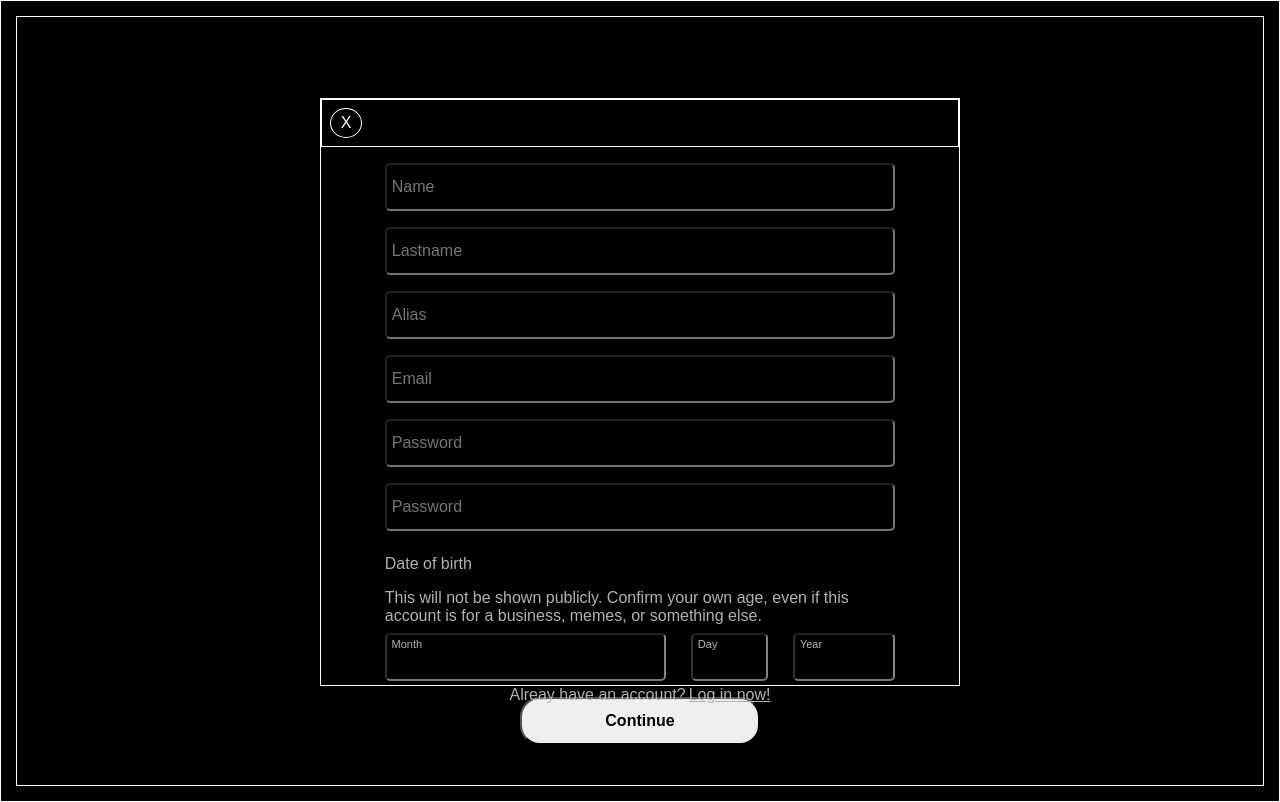
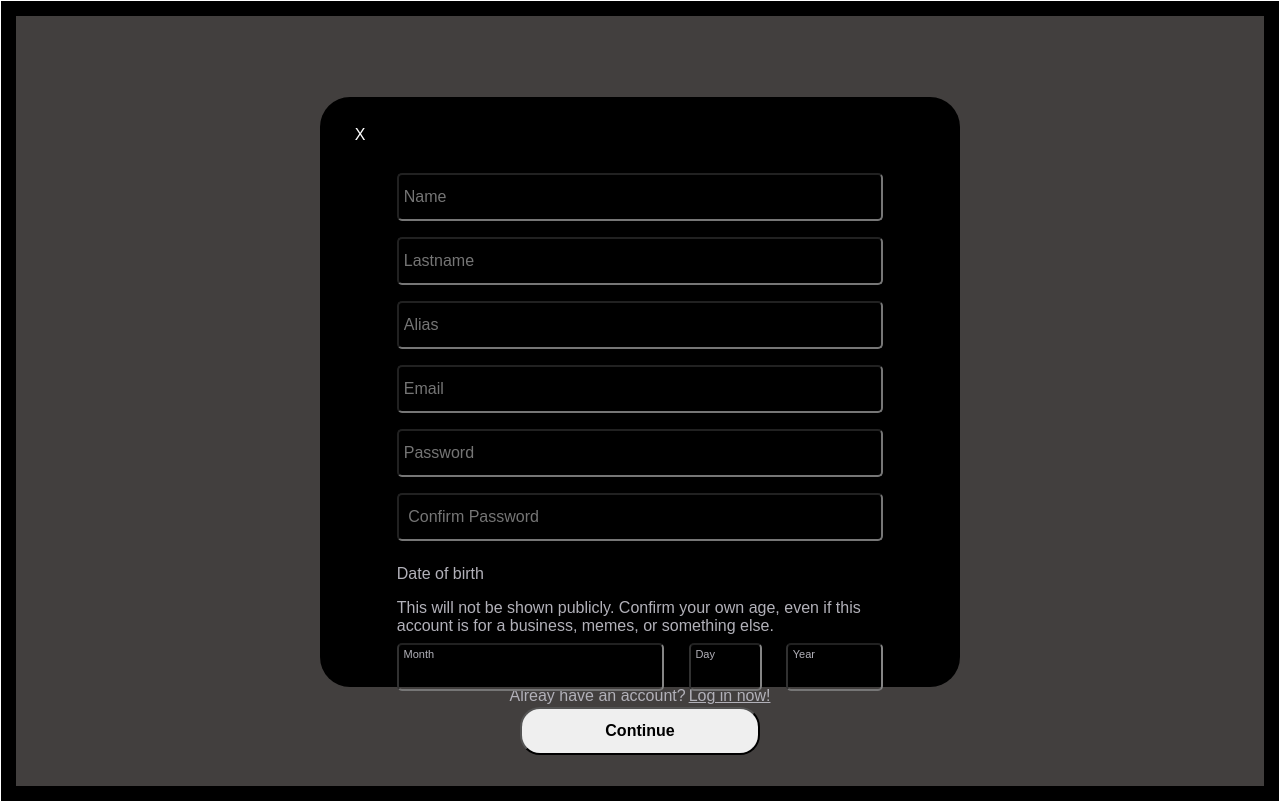
Before and after one commit to EdRafCas/socialnetwork_app, a React (Create React App) app: page /Registration in a window 1280 px wide. Built offline with nearby package versions, Linux system fonts and the light colour scheme; what webfontloader would draw is missing.

Commit message:
formulary finished, adding veryfication method

```diff
--- a/package.json
+++ b/package.json
@@ -6,6 +6,7 @@
     "@testing-library/jest-dom": "^5.16.3",
     "@testing-library/react": "^12.1.4",
     "@testing-library/user-event": "^13.5.0",
+    "firebase": "^9.6.11",
     "react": "^17.0.2",
     "react-dom": "^17.0.2",
     "react-router-dom": "^6.3.0",
--- a/src/Components/DatePicker.js
+++ b/src/Components/DatePicker.js
@@ -75,7 +75,7 @@ const MonthPicker =styled.div`
 
 `
 
-const SelectedMonth =styled.input`
+const Selected =styled.input`
       width:100%;
       height:2rem;
       display:flex;
@@ -107,16 +107,6 @@ const DayPicker=styled.div`
 
      }
 `
-const SelectedDay = styled.div`
-      width:100%;
-      height:2rem;
-      display:flex;
-      justify-content:space-between;
-      align-items:center;
-      &:hover {
-        background: #2C272E};
-`
-
 const YearPicker=styled.div`
       display: flex;
       flex-direction:column;
@@ -129,16 +119,6 @@ const YearPicker=styled.div`
       border-style: inset;
       border-color: rgb(118, 118, 118) rgb(133, 133, 133);
 `
-const SelectedYear = styled.div`
-      width:100%;
-      height:2rem;
-      display:flex;
-      justify-content:space-between;
-      align-items:center;
-      &:hover {
-        background: #2C272E};
-`
-
 const Options=styled.div`
       background:#000;
       border: solid ${theme.BorderColor} 1px;
@@ -148,8 +128,6 @@ const Options=styled.div`
       border-radius:10px;
       max-height:150px;
       overflow-y:auto;
-
-
 `
 const Option = styled.div`
       color:${theme.Text};
@@ -157,15 +135,12 @@ const Option = styled.div`
       padding:0.5rem;
       &:hover {
             background: #2C272E};
-
 `
 
-const DatePicker = () => {
-      const [currentMonth, changeCurrentMonth] =useState("");
+const DatePicker = ({currentMonth, changeCurrentMonth, currentDay, changeCurrentDay, currentYear, changeCurrentYear}) => {
+
       const [showMonth, changeShowMonth] =useState(false);
-      const [currentDay, changeCurrentDay] =useState(false);
       const [showDay, changeShowDay] =useState(false);
-      const [currentYear, changeCurrentYear] =useState(false);
       const [showYear, changeShowYear] =useState(false);
 
       const handleClick =(e)=>{
@@ -206,11 +181,12 @@ const DatePicker = () => {
                   <Pickers>
                         <MonthPicker>
                               <TextLabel>Month</TextLabel>
-                              <SelectedMonth
+                              <Selected
                                     onClick={()=>{changeShowMonth(!showMonth)
                                                 changeShowDay(false);
                                                 changeShowYear(false)}}
                                     value={currentMonth}
+                                    readOnly
                               />
                               {showMonth &&
                                     <Options>
@@ -228,12 +204,13 @@ const DatePicker = () => {
                         </MonthPicker>
                         <DayPicker>
                               <TextLabel>Day</TextLabel>
-                              <SelectedDay
+                              <Selected
                                     onClick={()=>{changeShowMonth(false);
                                                 changeShowDay(!showDay);
-                                                changeShowYear(false)}}>
-                              {currentDay}
-                              </SelectedDay>
+                                                changeShowYear(false)}}
+                                    value={currentDay}
+                                    readOnly
+                              />
                               {showDay && currentMonth!=="February" ?
                                     <Options>
                                           {daysArray.map((day)=>{
@@ -263,11 +240,13 @@ const DatePicker = () => {
                         </DayPicker>
                         <YearPicker>
                               <TextLabel>Year</TextLabel>
-                              <SelectedYear onClick={()=>{changeShowMonth(false);
+                              <Selected
+                                    onClick={()=>{changeShowMonth(false);
                                                 changeShowDay(false);
-                                                            changeShowYear(!showYear)}}>
-                              {currentYear}
-                              </SelectedYear>
+                                                changeShowYear(!showYear)}}
+                                    value={currentYear}
+                                    readOnly
+                              />
                               {showYear &&
                                     <Options>
                                           {years.map((year)=>{
--- a/src/Components/LoginPage.js
+++ b/src/Components/LoginPage.js
@@ -244,7 +244,7 @@ const LoginPage = ({timeline, changeTimeline, changeRegistration}) => {
       </Timeline>
       <AccountManagement>
         {autorizacion === false ?
-          <Formulary onSubmit={handleSubmit}>
+          <Formulary LoginUpFormulary onSubmit={handleSubmit}>
             <InputContainer>
               <FormularyInput
                 type="text"
--- a/src/Components/SignUp.js
+++ b/src/Components/SignUp.js
@@ -17,19 +17,21 @@ const RegistrationContainer =styled.div`
       padding:1rem;
       /* margin-top:-50px;
       margin-left:-200px; */
-      border: solid ${theme.BorderColor} 1px;
+      /* border: solid ${theme.BorderColor} 1px; */
       /* background:rgba(91, 112, 131, 0.8); */
-      background:Black;
-      opacity:1;
+      background:${theme.LightGrey};
 
 `
 const RegistrationBox=styled.div`
       display:flex;
       flex-direction:column;
-      border: solid ${theme.BorderColor} 1px;
+      border-radius:30px;
+      padding:1rem;
+      /* border: solid ${theme.BorderColor} 1px; */
       width:100%;
       max-height:80%;
       max-width:40rem;
+      background:black;
 `
 const RegistrationInputContainer=styled.div`
       width:100%;
@@ -53,7 +55,7 @@ const LinkContainer=styled.div`
       display:flex;
       flex-direction:row;
       justify-content:flex-start;
-      border: solid ${theme.BorderColor} 1px;
+      /* border: solid ${theme.BorderColor} 1px; */
       padding: 0.5rem 0.5rem;
 `
 const ReturnToLogin=styled(Link)`
@@ -63,7 +65,7 @@ const ReturnToLogin=styled(Link)`
       width:2rem;
       font-size:1rem;
       color:white;
-      border: solid ${theme.BorderColor} 1px;
+      /* border: solid ${theme.BorderColor} 1px; */
       padding:5px;
       text-decoration:none;
       border-radius:50%;
@@ -114,6 +116,9 @@ const RegistrationPage = () => {
       const [emailHolder, changeEmailHolder] =useState("")
       const [passwordHolder, changePasswordHolder] =useState("")
       const [password2Holder, changePassword2Holder] =useState("")
+      const [currentMonth, changeCurrentMonth] =useState("");
+      const [currentDay, changeCurrentDay] =useState("");
+      const [currentYear, changeCurrentYear] =useState("");
 
       const handleChange =(e)=>{
             switch(e.target.name){
@@ -140,13 +145,24 @@ const RegistrationPage = () => {
             }
       }
 
+      const handleSubmit = (e) => {
+            e.preventDefault();
+            console.log(nameHolder,lastnameHolder,aliasHolder,emailHolder,passwordHolder, password2Holder,currentMonth,currentDay, currentYear)
+
+            const regularExpression=/[a-zA-Z0-9_.+-]+@[a-zA-Z0-9-]+\.[a-zA-Z0-9-.]+/;
+            if (!regularExpression.test(emailHolder)){
+                  console.log("no es un correo")
+            }
+
+      }
+
       return (
             <RegistrationContainer>
                   <RegistrationBox>
                         <LinkContainer>
                            <ReturnToLogin to="/">X</ReturnToLogin>
                         </LinkContainer>
-                        <Formulary SignUpFormulary>
+                        <Formulary SignUpFormulary onSubmit={handleSubmit}>
                               <>
                               <RegistrationInputContainer>
                                     <FormularyInput Registration
@@ -154,7 +170,6 @@ const RegistrationPage = () => {
                                           name="name"
                                           value={nameHolder}
                                           placeholder="Name"
-                                          onFocus="this.placeholder=''"
                                           onChange={handleChange}
                                     />
                                     {nameHolder ==="" ?
@@ -219,7 +234,7 @@ const RegistrationPage = () => {
                                           type="password2"
                                           name="password2"
                                           value={password2Holder}
-                                          placeholder="Password"
+                                          placeholder=" Confirm Password"
                                           onChange={handleChange}
                                     />
                                     {passwordHolder ==="" ?
@@ -228,7 +243,15 @@ const RegistrationPage = () => {
                                     }
                               </RegistrationInputContainer>
                               </>
-                              <DatePicker/>
+                              <DatePicker
+                                    currentMonth={currentMonth}
+                                    changeCurrentMonth={changeCurrentMonth}
+                                    currentDay={currentDay}
+                                    changeCurrentDay={changeCurrentDay}
+                                    currentYear={currentYear}
+                                    changeCurrentYear={changeCurrentYear}
+
+                              />
                               <ButtonContainer>
                                     <ButtonSignUp type="submit" name="sendMesssage">Continue</ButtonSignUp>
                               </ButtonContainer>
--- a/src/Elements/ElementsFormulary.js
+++ b/src/Elements/ElementsFormulary.js
@@ -7,9 +7,6 @@ const InputContainer =styled.div`
   justify-content:center;
   flex-direction:row;
   gap:1rem;
-
-
-
 `
 const Formulary =styled.form`
   width:${(props)=> props.SignUpFormulary ? "80%" : "100%"};
@@ -19,6 +16,7 @@ const Formulary =styled.form`
   align-self:center;
   height:auto;
   gap:1rem;
+  border:${(props)=> props.LoginUpFormulary ? `solid ${theme.BorderColor} 1px` : "none"};
   /* border:solid ${theme.BorderColor} 1px; */
   padding:1rem 0rem;
 `
@@ -33,16 +31,13 @@ const FormularyInput =styled.input`
   color:${(props)=> props.Registration && `${theme.Text}`};
   transition:none;
   z-index:100;
-
   :focus ~ span{
 
     top:1px;
     left:3px;
     font-size:11px;
     color:${theme.Text};
-
   }
-
   :focus::placeholder{
     transition:none;
     color:transparent;
--- a/src/Theme.js
+++ b/src/Theme.js
@@ -3,6 +3,7 @@ const theme={
       PickerBackground:"#E8EFF1",
       BorderColor:'white',
       Text:"#B2B1B9",
+      LightGrey:"#423F3E"
 }
 
 export default theme;
```
Also changed, not shown: src/firebase/FirebaseConfig.js (added, +21 -0 lines), 2 other files (tests, documents, lock files or other folders). Lines whose indentation alone changed are shown as unchanged.
